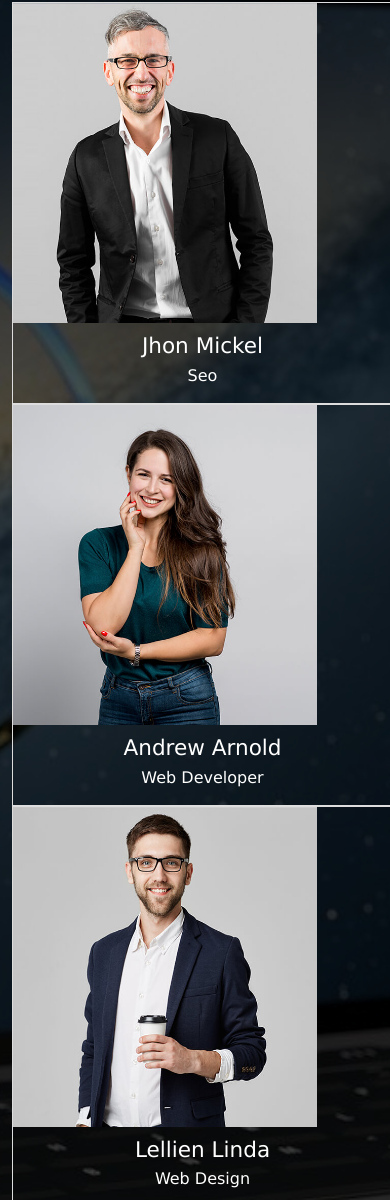
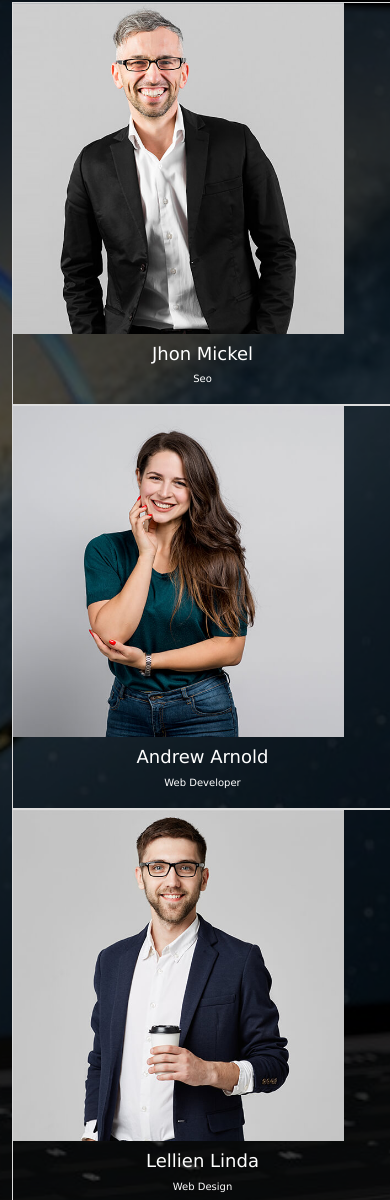
Before and after one commit to shivambhawsar/E-Commerce, a plain HTML site: page index.html in a window 390 px wide. Shown: the part 4709-5909 px from the top of the page. Drawn offline with nearby package versions, Linux system fonts and the light colour scheme.

Commit message:
first commit

```diff
--- a/index.css
+++ b/index.css
@@ -123,6 +123,16 @@
     background: rgba(255, 255, 255, 0.1);
     box-shadow: 0 5px 35px rgba(0, 0, 0, 0.2);
     color: black;
+}
+@media(max-width:360px){
+  .banner-box{
+    height: 500px;
+    margin-top: 90px;
+    margin: 15px;
+  }
+  #header.header-scrolled {
+    background: rgb(0, 0, 0);
+}
 }
 
 /* ABOUT------------------------- */
@@ -370,18 +380,15 @@ section {
     top: 45%;
     opacity: 1;
   }
-
   .team-img {
     position: relative;
   }
   .team-img img {
     width: 304px;
-    height: 320px;
   }
   .team-img > a {
     display: block;
   }
-
   .team-img > a::after {
     background: rgba(0, 0, 0, 0.7);
     bottom: 0;
@@ -393,7 +400,6 @@ section {
     width: 100%;
     opacity: 0;
   }
-
   .team-social-icon {
     left: 40%;
     margin-left: -61px;
@@ -437,6 +443,49 @@ section {
   .team-content > h4, .team-content > p {
     color: rgb(255, 255, 255);
     margin-bottom: 5px;
+  }
+  @media(max-width:1416px){
+    .team-img img {
+      width: 304px;
+    }
+  }
+  @media(max-width:1399px){
+    .team-img img {
+      width: 259px;
+    }
+  }
+  @media(max-width:1299px){
+    .team-img img {
+      width: 213px;
+    }
+  }
+  @media(max-width:991px){
+    .team-img img {
+      width: 154px;
+    }
+    .team-content h4 {
+      font-size: 18px;
+    }
+    .team-content p {
+      font-size: 10px;
+      line-height: 20px;
+    }
+  }
+  @media(max-width:767px){
+    .team-img img {
+      width: 109px;
+    }
+  }
+  @media(max-width:574px){
+    .single-team-member .team-img{
+      width: 310px;
+      height: 330px;
+    }
+    .single-team-member .team-img img{
+      width: 331px;
+      margin: 0;
+      padding: 0;
+    }
   }
 
 /*--------------------------------------------------------------
@@ -759,6 +808,14 @@ section {
   background: #2ec400;
 }
 
+@media(max-width:786px){
+.inquiry .inquiry-form {
+  width: fit-content;
+  height: fit-content;
+  padding: 20px;
+}
+}
+
 /* FOOTER--------------------- */
 
 #footer {
```
